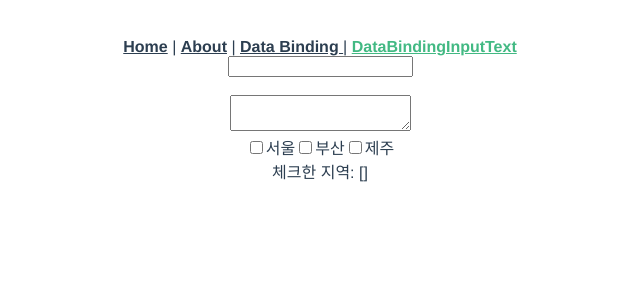
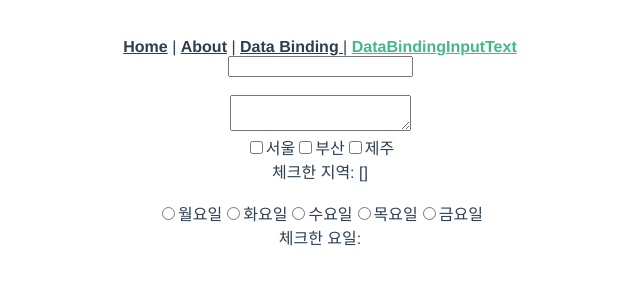
Before and after one commit to clouari/hagun_node.js_vue, a Vue app in the folder vue-project-manually/: page /databindinginputtext in a window 1280 px wide. Shown: the top 300 px of the page, without its empty margins (320-960 px from the left). Built offline with nearby package versions, Linux system fonts and the light colour scheme.

Commit message:
label radio

```diff
--- a/vue-project-manually/src/views/DataBindingInputText.vue
+++ b/vue-project-manually/src/views/DataBindingInputText.vue
@@ -11,7 +11,16 @@
             <label><input type="checkbox" value="부산" v-model="checked">부산</label>
             <label><input type="checkbox" value="제주" v-model="checked">제주</label>
             <br />
-            <span>체크한 지역: {{ checked }} </span>
+            <span>체크한 지역: {{ checked }} </span><br /><br />
+        </div>
+        <div>
+            <label><input type="radio" v-bind:value="radioValue1" v-model="picked">월요일</label>
+            <label><input type="radio" v-bind:value="radioValue2" v-model="picked">화요일</label>
+            <label><input type="radio" v-bind:value="radioValue3" v-model="picked">수요일</label>
+            <label><input type="radio" v-bind:value="radioValue4" v-model="picked">목요일</label>
+            <label><input type="radio" v-bind:value="radioValue5" v-model="picked">금요일</label>
+            <br />
+            <span>체크한 요일: {{ picked }} </span>
         </div>
     </div>
 </template>
@@ -20,7 +29,13 @@
 export default {
   data () {
     return {
-      checked: []
+      checked: [],
+      picked: '',
+      radioValue1: '월요일',
+      radioValue2: '화요일',
+      radioValue3: '수요일',
+      radioValue4: '목요일',
+      radioValue5: '금요일'
     }
   }
 }
```
